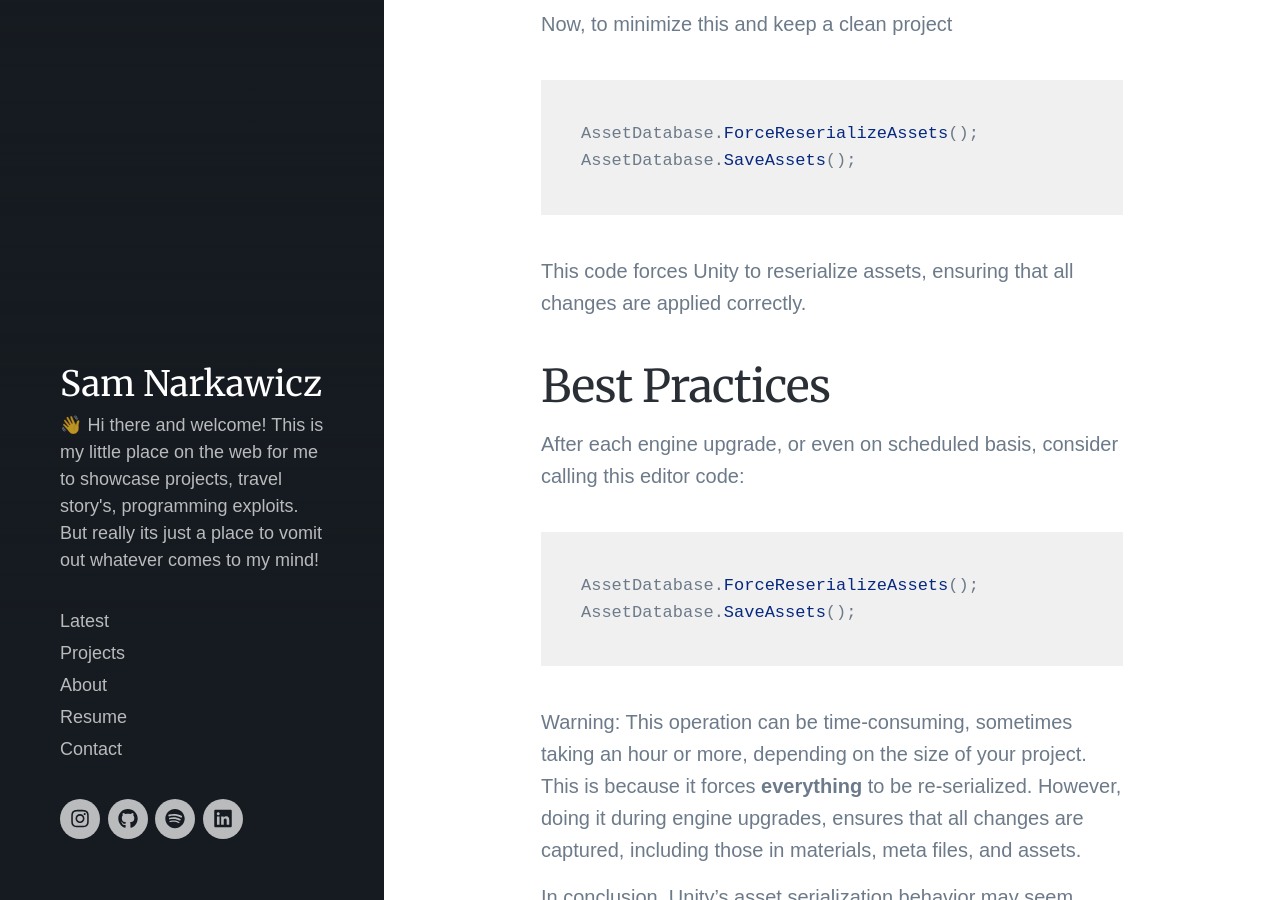
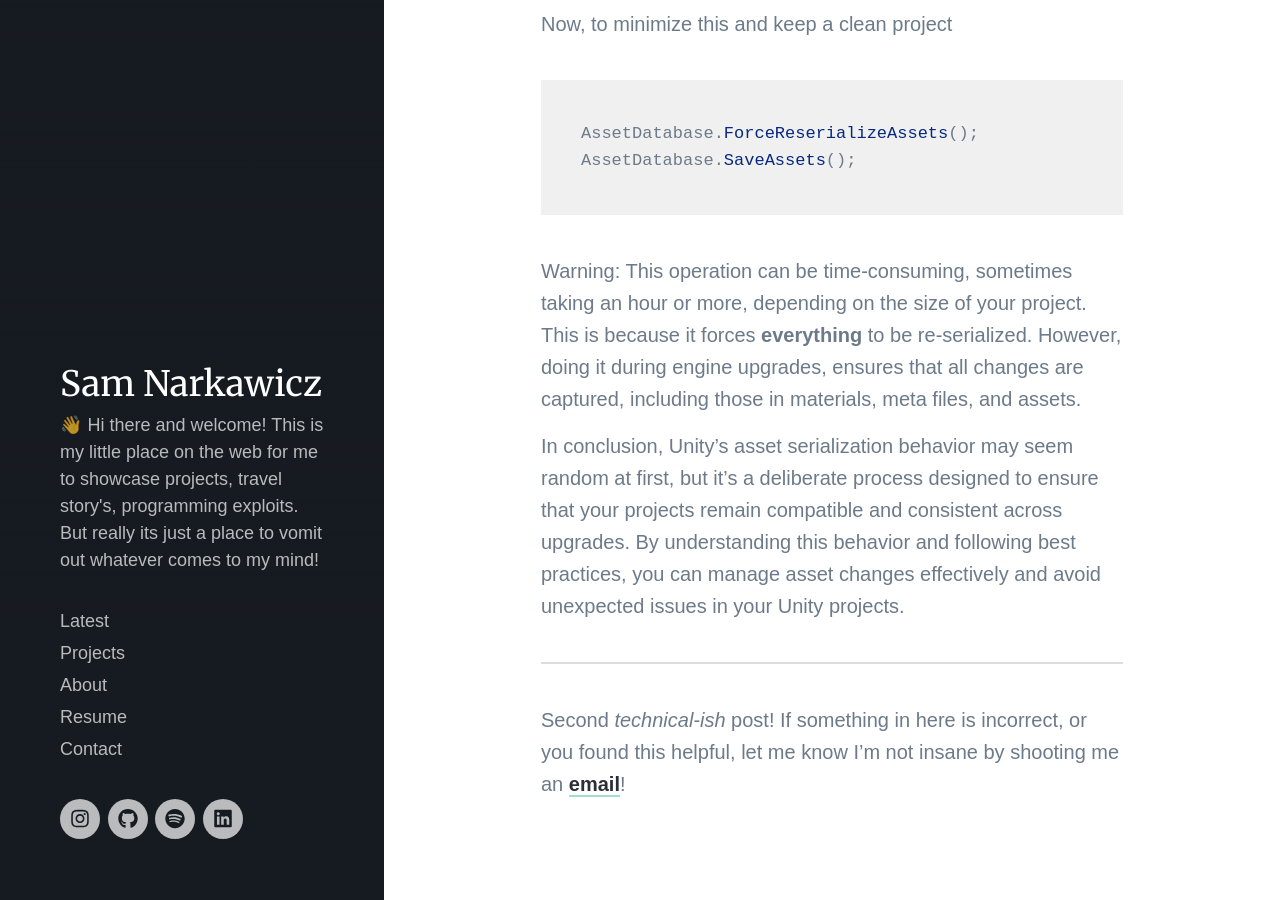
Before and after one commit to Esildor/esildor.github.io, a Jekyll site: the page built from _posts/2024-04-08-UnityAssetSerializationBehavior.md, in a window 1280 px wide and 900 px high, scrolled down 2765 px. Built offline with Jekyll 4.4.1, drawn with Linux system fonts in a browser that asks for light colours; nearby versions of some CDN libraries; some web fonts are replaced.

Commit message:
Remove double code blocks

````diff
--- a/_posts/2024-04-08-UnityAssetSerializationBehavior.md
+++ b/_posts/2024-04-08-UnityAssetSerializationBehavior.md
@@ -38,15 +38,6 @@ Now, to minimize this and keep a clean project
 AssetDatabase.ForceReserializeAssets();
 AssetDatabase.SaveAssets();
 ```
-This code forces Unity to reserialize assets, ensuring that all changes are applied correctly.
-
-## Best Practices
-
-After each engine upgrade, or even on scheduled basis, consider calling this editor code:
-```csharp
-AssetDatabase.ForceReserializeAssets();
-AssetDatabase.SaveAssets();
-```
 Warning: This operation can be time-consuming, sometimes taking an hour or more, depending on the size of your project. This is because it forces **everything** to be re-serialized. However, doing it during engine upgrades, ensures that all changes are captured, including those in materials, meta files, and assets.
 
 In conclusion, Unity's asset serialization behavior may seem random at first, but it's a deliberate process designed to ensure that your projects remain compatible and consistent across upgrades. By understanding this behavior and following best practices, you can manage asset changes effectively and avoid unexpected issues in your Unity projects.
````
